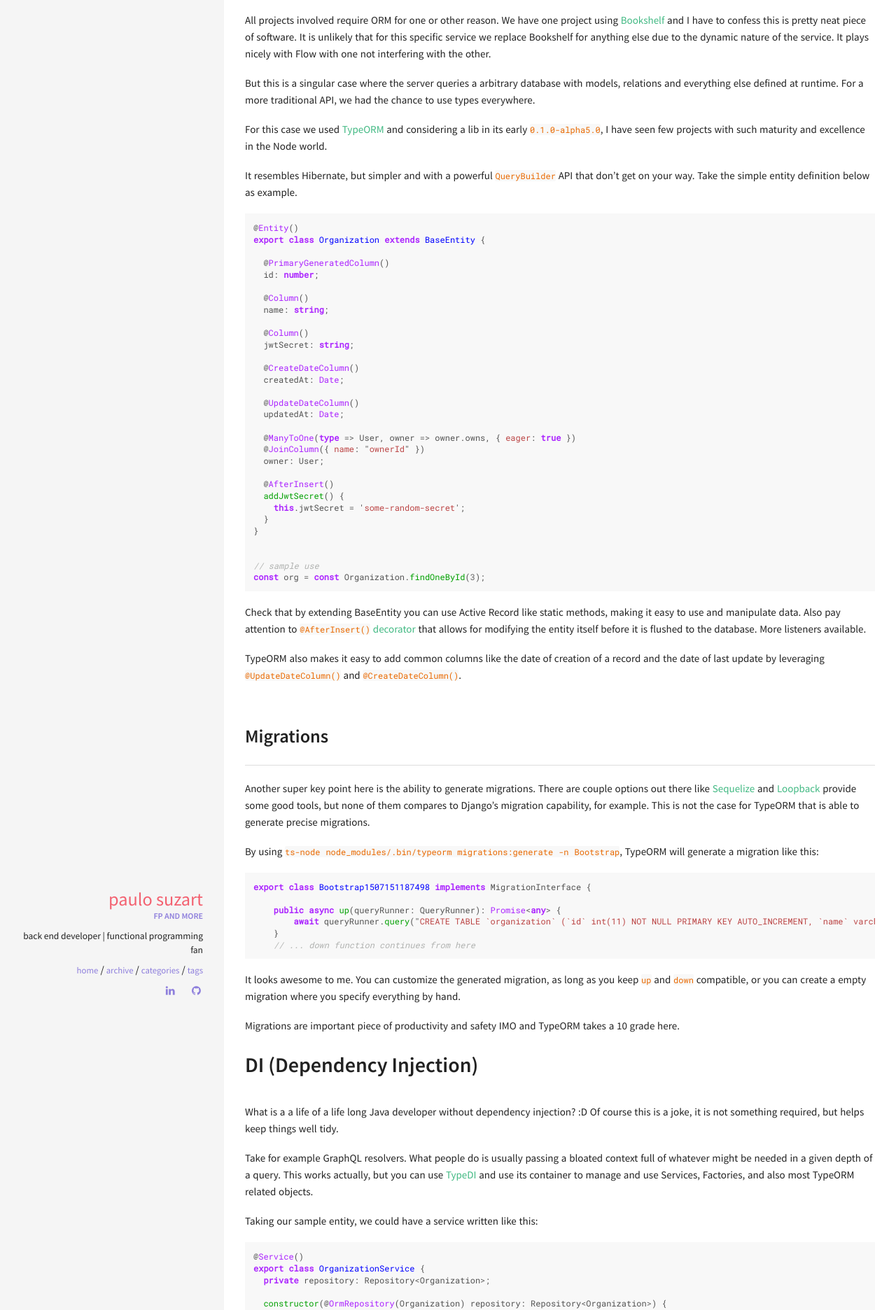
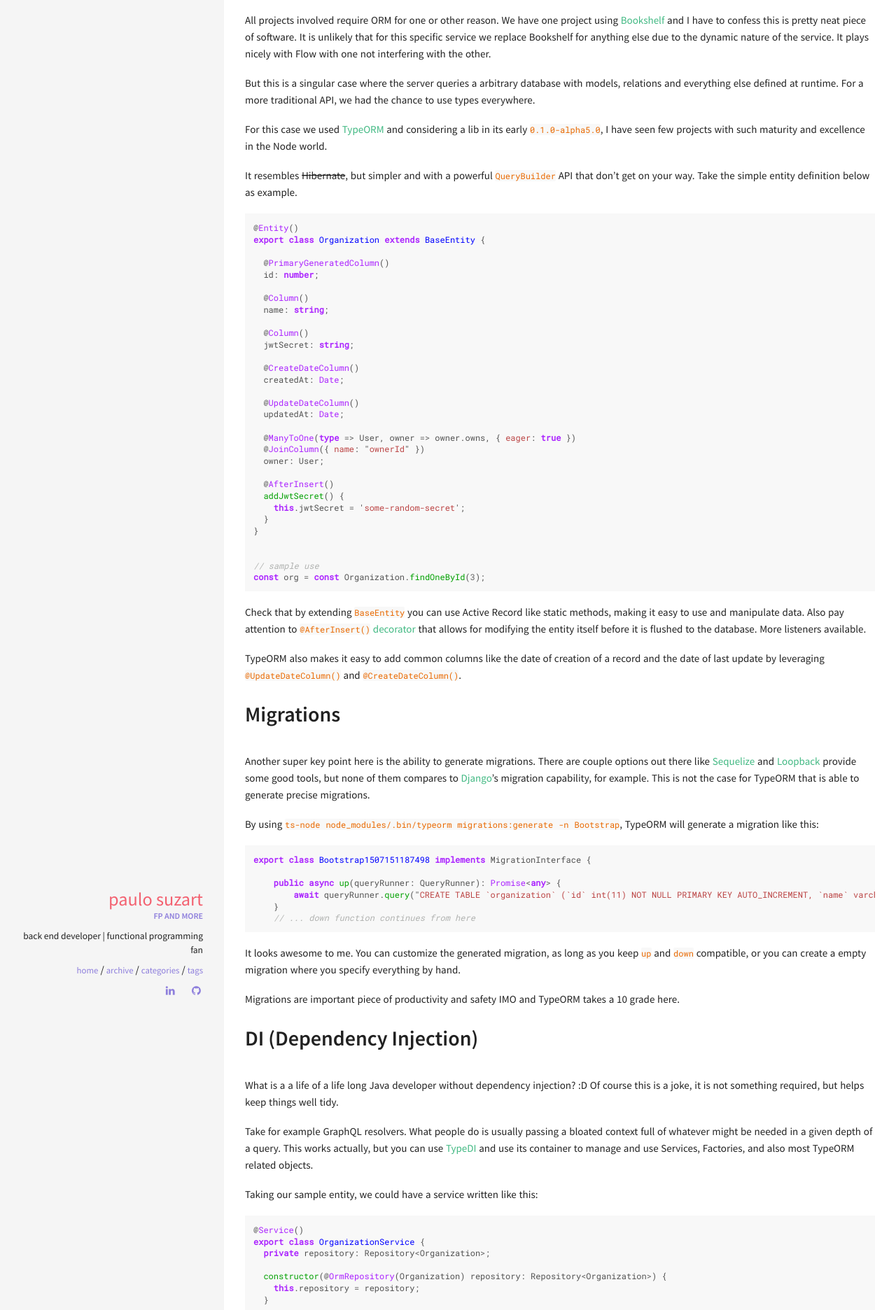
Before and after one commit to paulosuzart/paulosuzart.github.io, a Jekyll site: the page built from _posts/2017-10-04-type-safety-orm-and-dependency-injection-node.md, in a window 1280 px wide. Shown: the part 735-2607 px from the top of the page at 70% size. Built offline with Jekyll 4.4.1, drawn with Linux system fonts in a browser that asks for light colours; comment, search, counter and statistics services are not loaded; some of the changed lines change nothing that is shown.

Commit message:
Typos and wording

````diff
--- a/_posts/2017-10-04-type-safety-orm-and-dependency-injection-node.md
+++ b/_posts/2017-10-04-type-safety-orm-and-dependency-injection-node.md
@@ -27,7 +27,7 @@
 
 For this case we used [TypeORM](http://typeorm.io/) and considering a lib in its early `0.1.0-alpha5.0`, I have seen few projects with such maturity and excellence in the Node world.
 
-It resembles Hibernate, but simpler and with a powerful [`QueryBuilder`](http://typeorm.io/#/select-query-builder) API that don't get on your way. Take the simple entity definition below as example.
+It resembles ~~Hibernate~~, but simpler and with a powerful [`QueryBuilder`](http://typeorm.io/#/select-query-builder) API that don't get on your way. Take the simple entity definition below as example.
 
 
 ``` typescript
@@ -64,13 +64,13 @@
 const org = const Organization.findOneById(3);
 ```
 
-Check that by extending BaseEntity you can use Active Record like static methods, making it easy to use and manipulate data. Also pay attention to `@AfterInsert()` [decorator](https://www.typescriptlang.org/docs/handbook/decorators.html) that allows for modifying the entity itself before it is flushed to the database. More listeners available.
+Check that by extending `BaseEntity` you can use Active Record like static methods, making it easy to use and manipulate data. Also pay attention to `@AfterInsert()` [decorator](https://www.typescriptlang.org/docs/handbook/decorators.html) that allows for modifying the entity itself before it is flushed to the database. More listeners available.
 
 TypeORM also makes it easy to add common columns like the date of creation of a record and the date of last update by leveraging `@UpdateDateColumn()` and `@CreateDateColumn()`.
 
-## Migrations
+# Migrations
 
-Another super key point here is the ability to generate migrations. There are couple options out there like [Sequelize](http://docs.sequelizejs.com/) and [Loopback](https://loopback.io/) provide some good tools, but none of them compares to Django's migration capability, for example. This is not the case for TypeORM that is able to generate precise migrations.
+Another super key point here is the ability to generate migrations. There are couple options out there like [Sequelize](http://docs.sequelizejs.com/) and [Loopback](https://loopback.io/) provide some good tools, but none of them compares to [Django](https://docs.djangoproject.com/en/1.11/topics/migrations/)'s migration capability, for example. This is not the case for TypeORM that is able to generate precise migrations.
 
 By using `ts-node node_modules/.bin/typeorm migrations:generate -n Bootstrap`, TypeORM will generate a migration like this:
 
````
